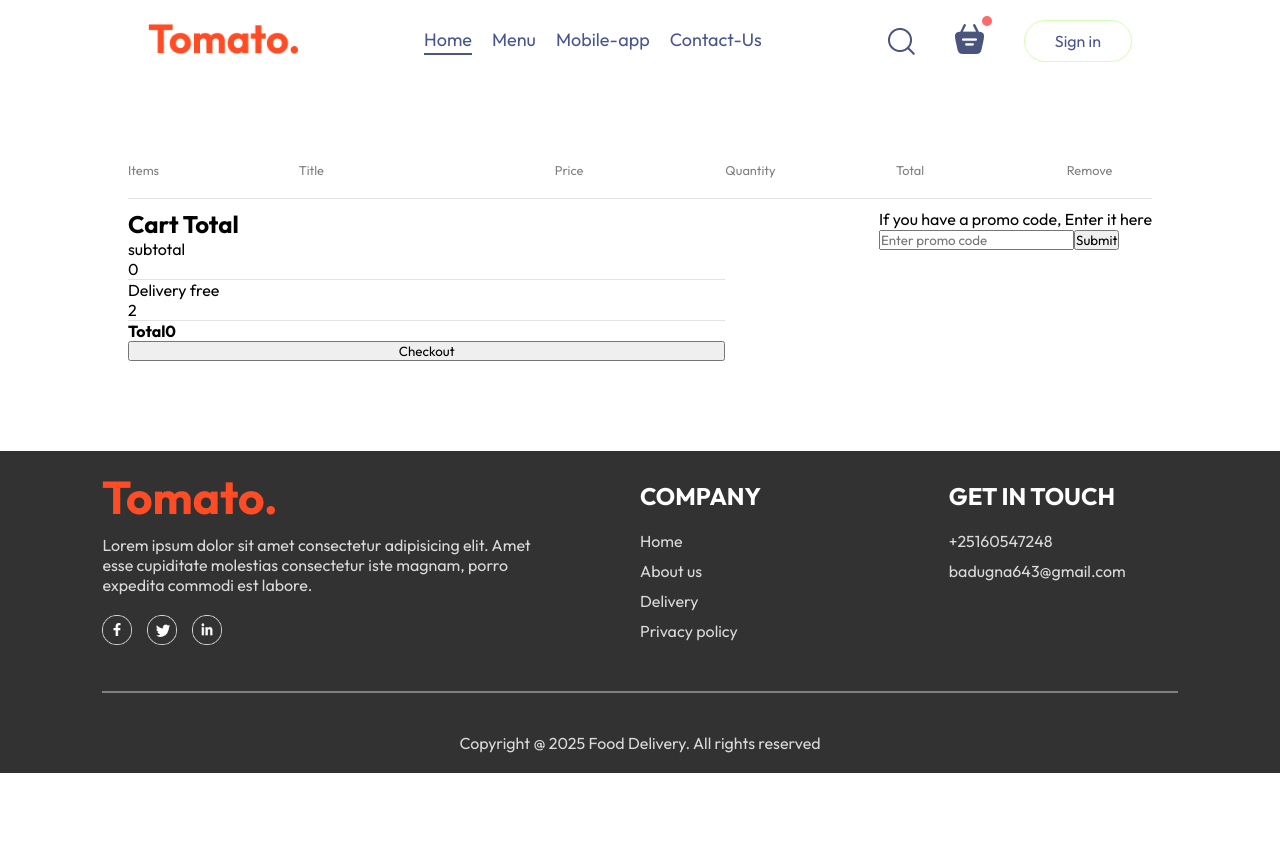
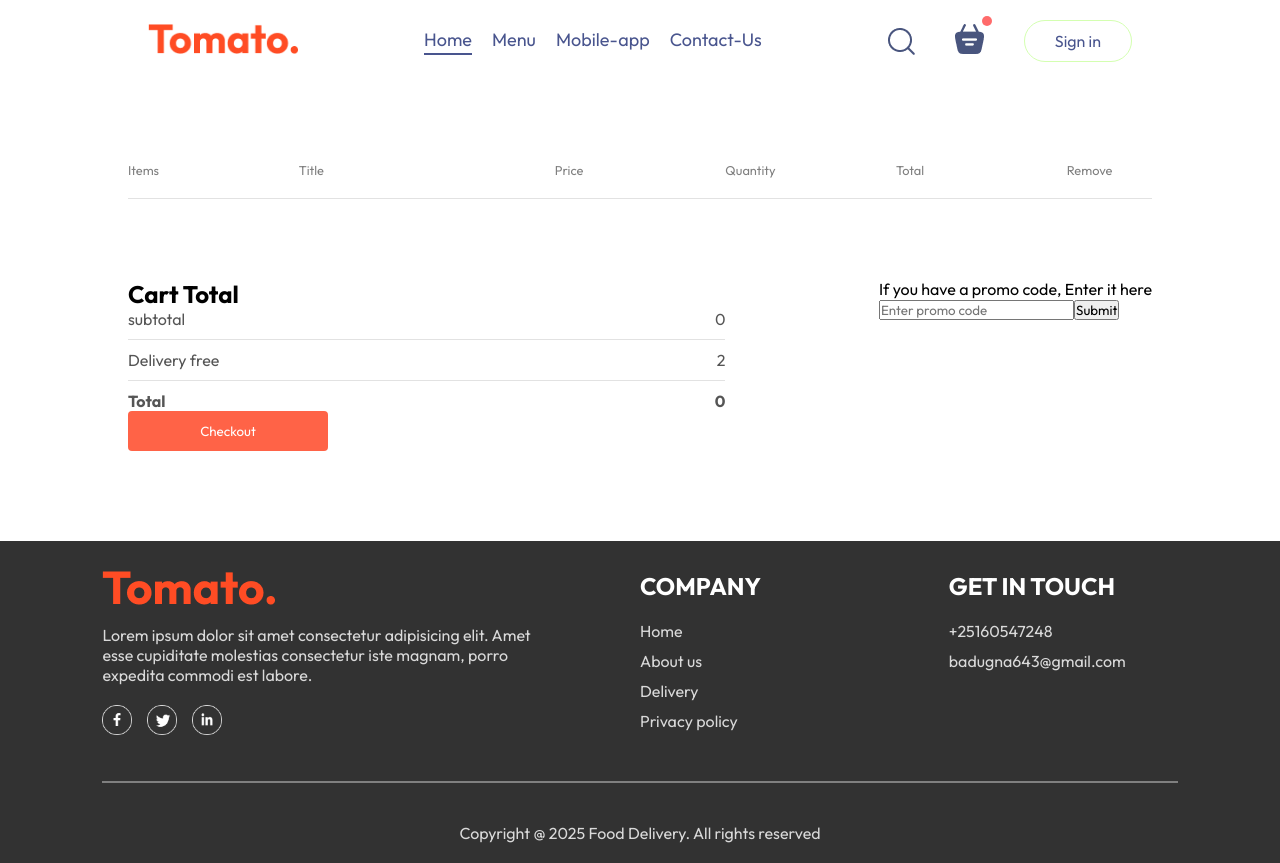
Before and after one commit to Boniadgithub/Food-delivery-web, a React (Vite) app: page /cart in a window 1280 px wide. Before the commit the page ends 820 px from the top, so only its background shows below. Built offline with nearby package versions, Linux system fonts and the light colour scheme.

Commit message:
styling form

```diff
--- a/src/pages/Cart/Cart.css
+++ b/src/pages/Cart/Cart.css
@@ -35,7 +35,7 @@
 .cart-bottom{
     display: flex;
     justify-content: space-between;
-    margin-top: 10px;
+    margin-top: 80px;
     gap: max(12vw,20px);
 }
 .cart-total{
@@ -44,3 +44,20 @@
    flex-direction: column;
    gap: 20ox;
 }
+.cart-total-detail{
+    display: flex;
+    justify-content: space-between ;
+    color: #555;
+}
+.cart-total hr{
+    margin: 10px 0px;
+}
+.cart-total button{
+    border: none;
+    color : white;
+    background-color: tomato;
+    width: max(15vw,200px);
+    padding: 12px 0px;
+    border-radius: 4px;
+    cursor: pointer;
+}
```
